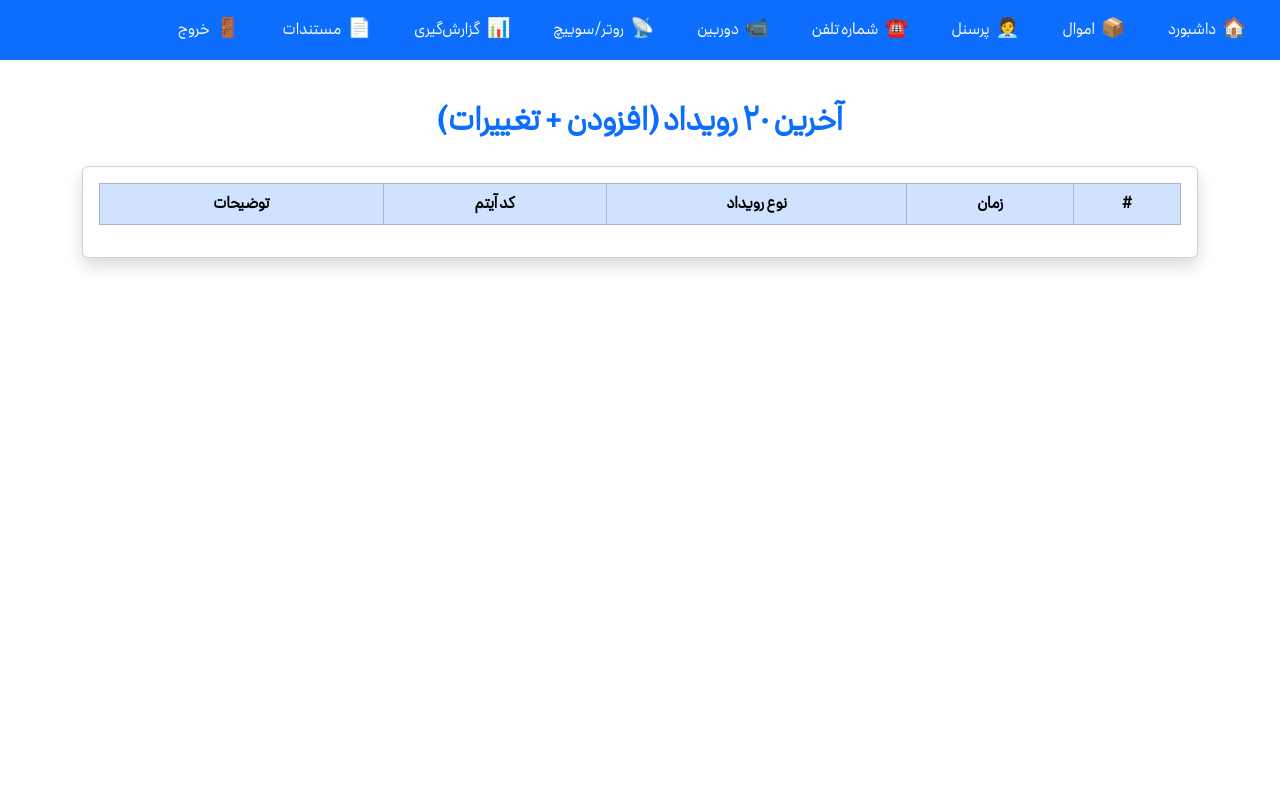
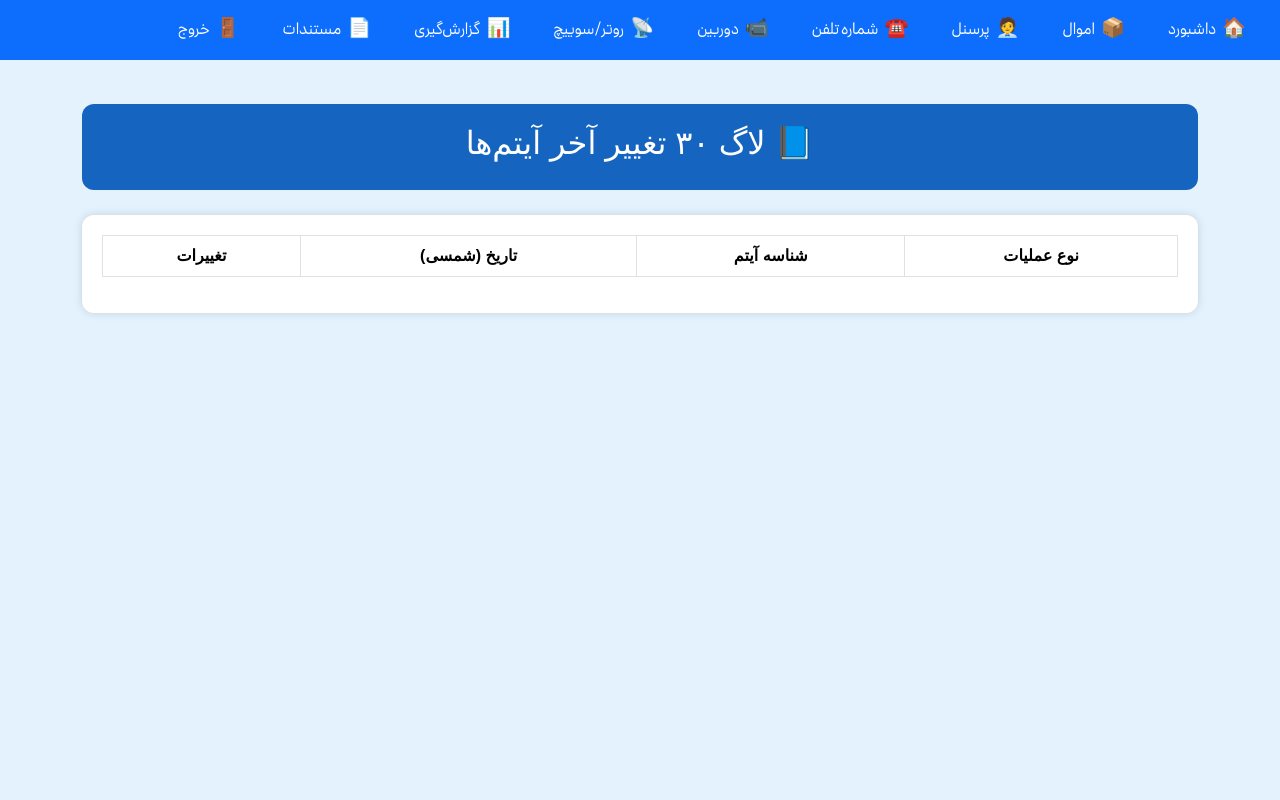
Before and after one commit to Ali-Abbaspour-12/Warehouse, a Flask app: page /item/show_latest_changes in a window 1280 px wide. Run offline with Flask 3, Linux system fonts and the light colour scheme; the visitor is signed in with stand-in values (Sample User, id 1); lists and menus that the app fills with data are empty; some libraries are stand-ins or nearby versions.

Commit message:
new chanes

```diff
--- a/models.py
+++ b/models.py
@@ -32,6 +32,7 @@ class Item(db.Model):
     closed_time = db.Column(db.String(80))
 
     item_history = db.relationship('ItemHistory',backref='Item',lazy=True)
+
 
 class ItemHistory(db.Model):
     __tablename__ = 'items_history'
--- a/routes/item.py
+++ b/routes/item.py
@@ -7,41 +7,98 @@ from werkzeug.utils import secure_filename
 import os
 import pandas as pd
 from datetime import datetime
+from persiantools.jdatetime import JalaliDateTime
+from sqlalchemy import event
+import json,os
 
+
+LOG_FILE_PATH = "logs/item_changes.log"
 
 
 item_bp = Blueprint("item_bp", __name__,url_prefix="/item")
 
 
-LOG_FILE = "logs/log.txt"
 
-def write_log(event_type, item_id, description):
-    os.makedirs("logs", exist_ok=True)
+def write_log(data):
+    line = json.dumps(data, ensure_ascii=False)
 
-    time_str = datetime.now().strftime("%Y-%m-%d %H:%M:%S")
-    new_line = f"{time_str} | {event_type} | id={item_id} | {description}\n"
+    try:
+        with open(LOG_FILE_PATH, "r", encoding="utf-8") as f:
+            lines = f.readlines()
+    except FileNotFoundError:
+        lines = []
 
-    lines = []
+    lines.append(line + "\n")
 
-    # اگر فایل وجود دارد بخوان
-    if os.path.exists(LOG_FILE):
-        with open(LOG_FILE, "r", encoding="utf-8") as f:
-            lines = f.readlines()
+    # فقط 30 لاگ آخر
+    lines = lines[-30:]
 
-    # اگر بیشتر از 19 خط داشت: خط اول حذف
-    if len(lines) >= 20:
-        lines = lines[1:]
-
-    # رکورد جدید اضافه
-    lines.append(new_line)
-
-    # بازنویسی فایل
-    with open(LOG_FILE, "w", encoding="utf-8") as f:
+    with open(LOG_FILE_PATH, "w", encoding="utf-8") as f:
         f.writelines(lines)
 
-@item_bp.route("/search")
+
+@event.listens_for(Item, "after_insert")
+def after_insert(mapper, connection, target):
+    data = {
+        "action": "insert",
+        "time": str(datetime.datetime.now()),
+        "item_id": target.id,
+        "changes": {col.name: getattr(target, col.name) for col in target.__table__.columns}
+    }
+    write_log(data)
+
+
+@event.listens_for(Item, "after_update")
+def after_update(mapper, connection, target):
+    data = {
+        "action": "update",
+        "time": str(datetime.datetime.now()),
+        "item_id": target.id,
+        "changes": {}
+    }
+
+    for attr in target.__mapper__.columns:
+        history = getattr(target, attr.name).history
+        if history.has_changes():
+            data["changes"][attr.name] = {
+                "old": history.deleted[0] if history.deleted else None,
+                "new": history.added[0] if history.added else None
+            }
+
+    write_log(data)
+
+
+
+
+@item_bp.route("/show_latest_changes")
+def show_latest_changes():
+    log_path = "logs/item_changes.log"
+    logs = []
+
+    if os.path.exists(log_path):
+        with open(log_path, "r", encoding="utf-8") as f:
+            for line in f:
+                data = json.loads(line)
+
+                # تبدیل تاریخ میلادی به شمسی
+                try:
+                    dt = JalaliDateTime.fromisoformat(data["time"])
+                    data["jalali_time"] = dt.strftime("%Y/%m/%d - %H:%M")
+                except:
+                    data["jalali_time"] = data["time"]
+
+                logs.append(data)
+
+    logs.reverse()  # جدیدترین بالا
+
+    return render_template("item_panel/show_latest_changes.html", logs=logs)
+
+
+
+
+@item_bp.route("/item")
 @login_required
-def search():
+def item():
     args = request.args
 
     field_mapping = {
@@ -75,12 +132,12 @@ def search():
             query = query.filter(model_field.ilike(f"%{value}%"))
 
     if not has_filter:
-        return render_template("item_panel/search.html", items=[])
+        return render_template("item_panel/item.html", items=[])
 
     # مرتب‌سازی نزولی بر اساس property_code
     items = query.order_by(Item.property_code.desc()).all()
 
-    return render_template("item_panel/search.html", items=items)
+    return render_template("item_panel/item.html", items=items)
 
 
 
@@ -125,7 +182,7 @@ def delete_history(item_id, history_id):
 
 
 
-@item_bp.route('/item_detail_<int:item_id>/edit_item', methods=['GET', 'POST'])
+@item_bp.route('/edit_item_<int:item_id>', methods=['GET', 'POST'])
 @login_required
 @admin_required
 def edit_item(item_id):
@@ -166,9 +223,7 @@ def edit_item(item_id):
             setattr(item, field, request.form.get(field))
 
         db.session.commit()
-
-        # ثبت در فایل لاگ
-        write_log("edit_item", item.id, "ویرایش آیتم انجام شد")
+        write_log("CREATE", record.to_dict())
 
         return redirect(url_for("item_bp.item_detail", item_id=item.id))
 
@@ -207,11 +262,10 @@ def add_item():
         db.session.add(record)
         db.session.commit()
 
-        # ثبت در فایل لاگ
-        write_log("new_item", record.id, f"آیتم جدید اضافه شد")
+
 
         flash("آیتم با موفقیت اضافه شد!", "success")
-        return redirect(url_for("item_bp.add_item"))
+        return redirect(url_for("item_bp.item"))
 
     return render_template("item_panel/add_item.html")
 
@@ -290,34 +344,6 @@ def import_to_database():
     flash("داده‌ها با موفقیت وارد پایگاه داده شدند!", "success")
     return redirect(url_for("item_bp.excel_import"))
 
-
-
-
-
-
-
-@item_bp.route("/show_latest_changes", methods=["GET"])
-@login_required
-def show_latest_changes():
-
-    LOG_FILE = "logs/log.txt"
-    events = []
-
-    if os.path.exists(LOG_FILE):
-        with open(LOG_FILE, "r", encoding="utf-8") as f:
-            lines = f.readlines()
-
-        # از جدیدترین به قدیمی‌ترین
-        for line in lines[::-1]:
-            parts = line.strip().split(" | ")
-            events.append({
-                "time": parts[0],
-                "type": parts[1],
-                "item_id": parts[2].replace("id=", ""),
-                "description": parts[3]
-            })
-
-    return render_template("item_panel/show_latest_changes.html", events=events)
 
 
 
--- a/templates/base.html
+++ b/templates/base.html
@@ -84,7 +84,7 @@
                 </a>
             </li>
             <li>
-                <a href="{{ url_for('item_bp.search') }}" data-path="{{ url_for('item_bp.search') }}">
+                <a href="{{ url_for('item_bp.item') }}" data-path="{{ url_for('item_bp.item') }}">
                     <span class="icon">📦</span> اموال
                 </a>
             </li>
--- a/templates/item_panel/show_latest_changes.html
+++ b/templates/item_panel/show_latest_changes.html
@@ -2,49 +2,93 @@
 
 {% block content %}
 
+
+
 <div class="container mt-4">
 
-    <h2 class="text-center mb-4 text-primary fw-bold">
-        آخرین ۲۰ رویداد (افزودن + تغییرات)
-    </h2>
+    <div class="header-box">
+        <h2>📘 لاگ ۳۰ تغییر آخر آیتم‌ها</h2>
+    </div>
 
-    <div class="card shadow">
-        <div class="card-body">
-
-            <table class="table table-bordered table-hover text-center">
-                <thead class="table-primary">
+    <div class="log-box">
+        <table class="table table-striped table-bordered text-center align-middle">
+            <thead>
                 <tr>
-                        <th>#</th>
-                        <th>زمان</th>
-                        <th>نوع رویداد</th>
-                        <th>کد آیتم</th>
-                        <th>توضیحات</th>
+                    <th>نوع عملیات</th>
+                    <th>شناسه آیتم</th>
+                    <th>تاریخ (شمسی)</th>
+                    <th>تغییرات</th>
                 </tr>
             </thead>
 
             <tbody>
-                    {% for e in events %}
+                {% for log in logs %}
                 <tr>
-                        <td>{{ loop.index }}</td>
-                        <td>{{ e.time }}</td>
+                    <td>
+                        {% if log.action == "insert" %}
+                        <span class="badge bg-success">ایجاد</span>
+                        {% else %}
+                        <span class="badge bg-warning text-dark">ویرایش</span>
+                        {% endif %}
+                    </td>
 
-                        {% if e.type == "new_item" %}
-                            <td class="text-success fw-bold">ایجاد آیتم جدید</td>
+                    <td>{{ log.item_id }}</td>
+
+                    <td>{{ log.jalali_time }}</td>
+
+                    <td class="text-start">
+                        {% if log.changes %}
+                        <ul class="list-group">
+                            {% for key, val in log.changes.items() %}
+                            <li class="list-group-item">
+                                <strong>{{ key }}:</strong>
+                                {% if log.action == "insert" %}
+                                {{ val }}
                                 {% else %}
-                            <td class="text-info fw-bold">ویرایش آیتم</td>
+                                <span class="text-danger">قدیم: {{ val.old }}</span> |
+                                <span class="text-success">جدید: {{ val.new }}</span>
                                 {% endif %}
-
-                        <td>{{ e.item_id }}</td>
-                        <td>{{ e.description }}</td>
+                            </li>
+                            {% endfor %}
+                        </ul>
+                        {% else %}
+                        -
+                        {% endif %}
+                    </td>
                 </tr>
                 {% endfor %}
             </tbody>
 
         </table>
-
-        </div>
     </div>
 
 </div>
 
+<style>
+    body {
+        background-color: #e3f2fd;
+        font-family: 'IRANSans', sans-serif;
+    }
+
+    .header-box {
+        background: #1565c0;
+        color: white;
+        padding: 20px;
+        border-radius: 12px;
+        margin-bottom: 25px;
+        text-align: center;
+    }
+
+    .table thead {
+        background-color: #0d47a1;
+        color: white;
+    }
+
+    .log-box {
+        background: white;
+        border-radius: 12px;
+        padding: 20px;
+        box-shadow: 0 0 10px #0002;
+    }
+</style>
 {% endblock %}
--- a/templates/report_panel/report.html
+++ b/templates/report_panel/report.html
@@ -77,7 +77,7 @@
                                 <br><br>
                                 <hr>
                                 <a href="{{ url_for('report_bp.export_report') }}"
-                                    class="btn btn-outline-primary btn-lg mx-2 px-4">
+                                    class="btn btn-success btn-lg mx-2 px-4">
                                     خروجی گرفتن اکسل
                                 </a>
                             </div>
```
Also changed, not shown: templates/item_panel/add_item.html (+1 -11 lines), templates/item_panel/item.html (renamed from templates/item_panel/search.html, +15 -1 lines), 2 other files. Lines whose indentation alone changed are shown as unchanged.
